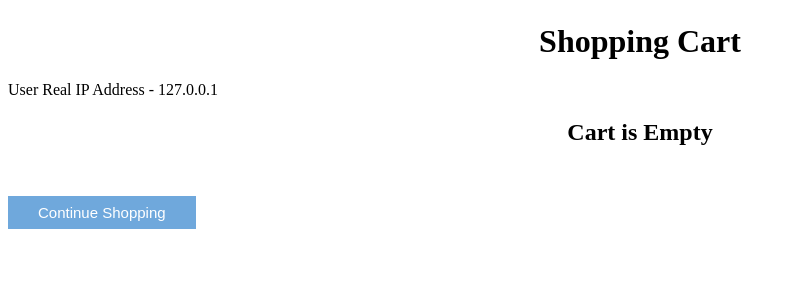
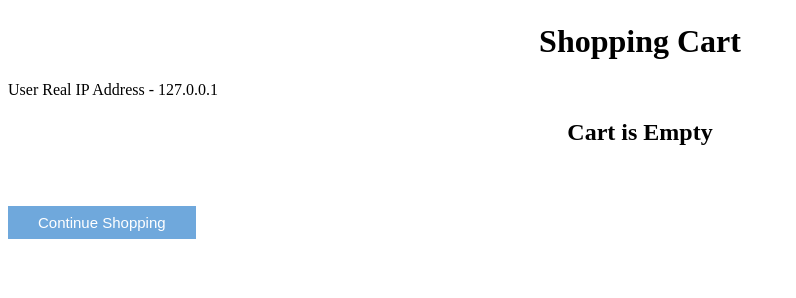
Before and after one commit to ameerahlpz/bazba, a PHP site: page /cart.php in a window 1280 px wide. Shown: the part 182-480 px from the top of the page, without its empty margins (0-796 px from the left). Run offline with PHP 8.4, Linux system fonts and the light colour scheme; data that the repository does not hold is empty.

Commit message:
second commit
changed margin on button from 30px to 40px

```diff
--- a/cart.php
+++ b/cart.php
@@ -8,7 +8,7 @@
      border: none;
      color: #ffffff;
      padding: 8px 30px;
-     margin: 30px 0;
+     margin: 40px 0;
      border-radius: 0px;
      font-size: 15px;
      text-decoration: none;
```
